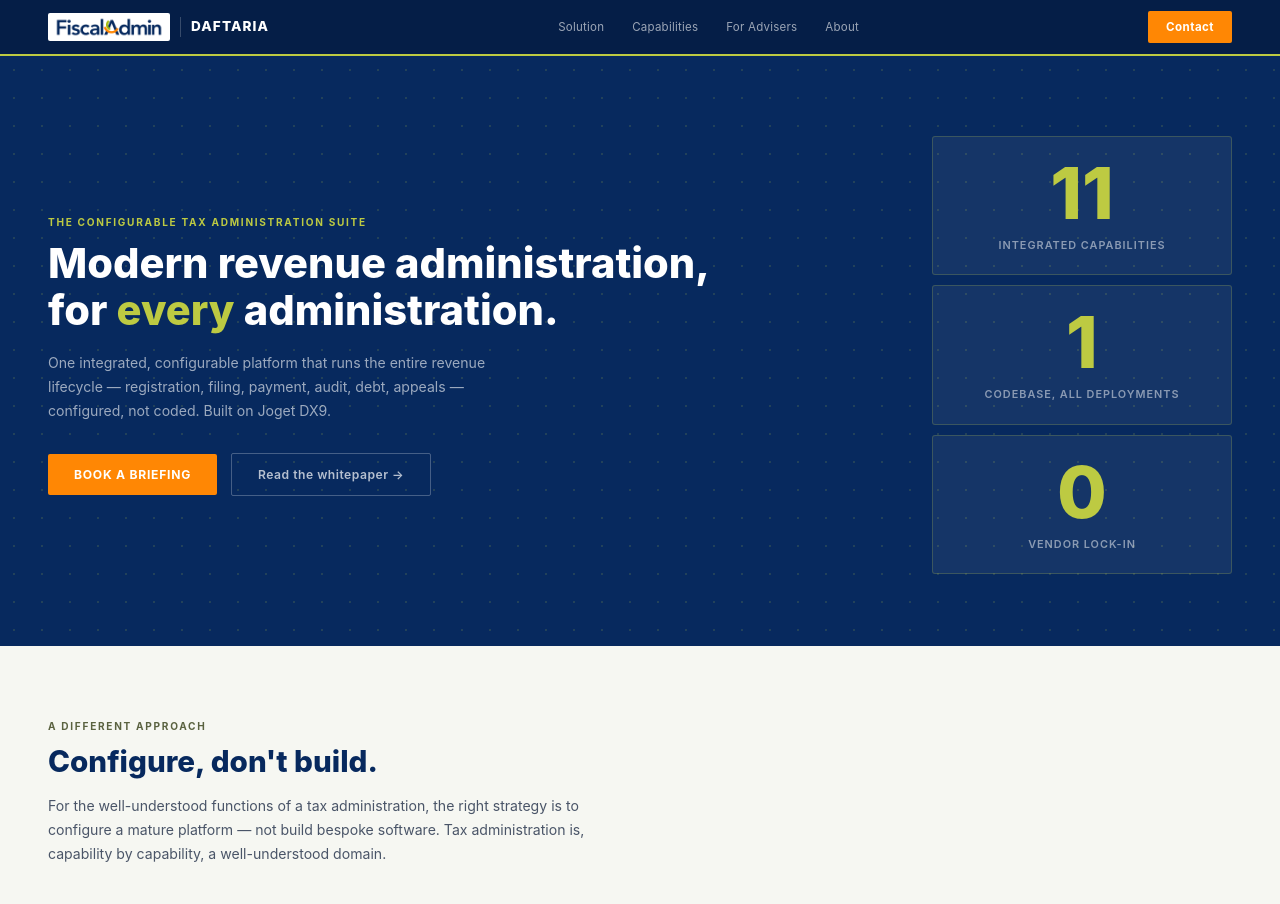
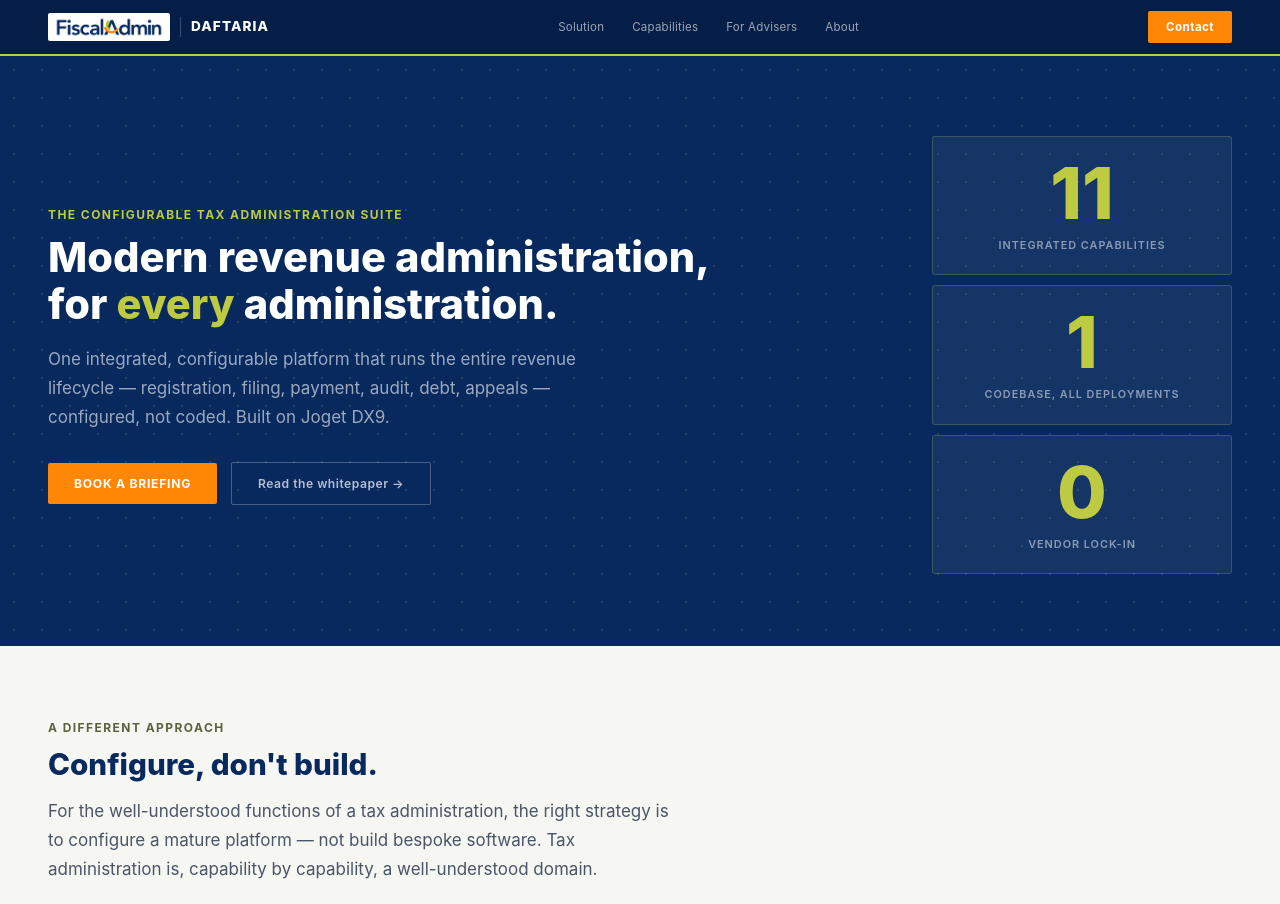
Before and after one commit to alaponin/daftaria-website, a React (Vite) app: page / in a window 1280 px wide. Shown: the top 904 px of the page. Built offline with nearby package versions, Linux system fonts and the light colour scheme.

Commit message:
feat: typography — larger body copy, tighter eyebrow tracking

```diff
--- a/src/components/Hero.css
+++ b/src/components/Hero.css
@@ -34,10 +34,10 @@
 }
 
 .hero__sub {
-  font-size: 0.88rem;
+  font-size: 1.0625rem;
   color: rgba(255, 255, 255, 0.6);
   line-height: 1.7;
-  max-width: 480px;
+  max-width: 560px;
   margin-bottom: 30px;
 }
 
--- a/src/index.css
+++ b/src/index.css
@@ -40,9 +40,9 @@
 /* ── Shared typography utilities ─────────────────────── */
 .eyebrow {
   display: block;
-  font-size: 0.63rem;
+  font-size: 0.75rem;
   font-weight: 700;
-  letter-spacing: 0.17em;
+  letter-spacing: 0.12em;
   text-transform: uppercase;
   margin-bottom: 0.625rem;
 }
@@ -50,10 +50,10 @@
 .eyebrow--muted { color: var(--muted); }
 
 .s-sub {
-  font-size: 0.88rem;
+  font-size: 1.0625rem;
   color: var(--text-secondary);
   line-height: 1.7;
-  max-width: 560px;
+  max-width: 640px;
   margin-bottom: 2.5rem;
 }
 .s-sub--light { color: var(--on-dark-secondary); }
```
